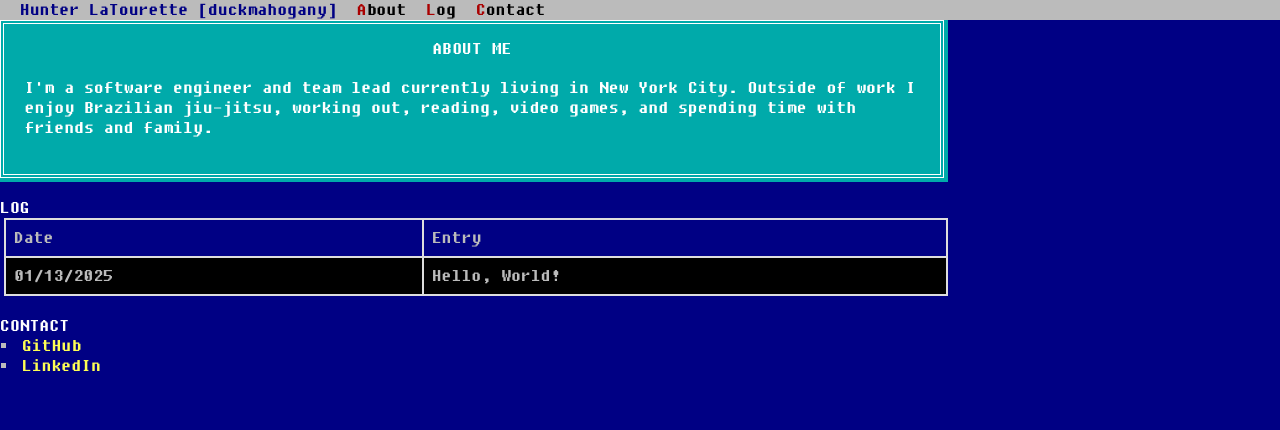
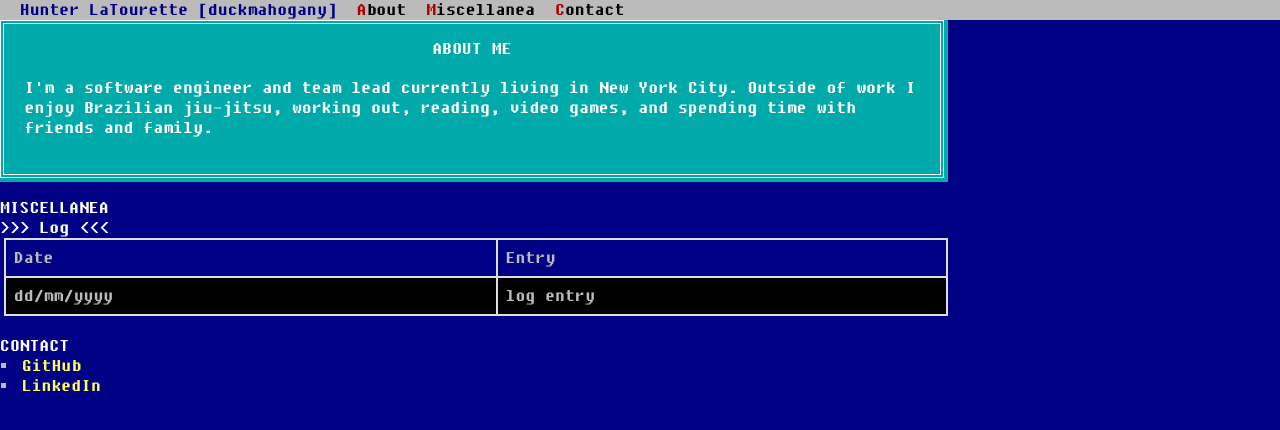
Before and after one commit to hlatourette/hlatourette.me, a plain HTML site: page src/index.html in a window 1280 px wide. Drawn offline with nearby package versions, Linux system fonts and the light colour scheme.

Commit message:
refactor (*): layout updates

```diff
--- a/src/index.html
+++ b/src/index.html
@@ -15,7 +15,7 @@
           <div class="nav-collapse collapse">
             <ul class="nav">
               <li><a href="#about">About</a></li>
-              <li><a href="#log">Log</a></li>
+              <li><a href="#log">Miscellanea</a></li>
               <li><a href="#contact">Contact</a></li>
             </ul>
           </div>
@@ -36,7 +36,12 @@
 
     <div class="row" id="log">
       <div class="span12">
-        <h1>Log</h1>
+        <h1>Miscellanea</h1>
+      </div>
+    </div>
+    <div class="row">
+      <div class="span12">
+        <h3>Log</h3>
         <table class="table table-bordered">
           <caption class="text-left" hidden>Log</caption>
           <thead>
@@ -47,8 +52,8 @@
           </thead>
           <tbody>
             <tr class="info">
-              <td>01/13/2025</td>
-              <td>Hello, World!</td>
+              <td>dd/mm/yyyy</td>
+              <td>log entry</td>
             </tr>
           </tbody>
         </table>
@@ -58,6 +63,10 @@
     <div class="row" id="contact">
       <div class="span12">
         <h1>Contact</h1>
+      </div>
+    </div>
+    <div class="row">
+      <div class="span12">
         <ul>
           <li><a href="https://github.com/hlatourette">GitHub</a></li>
           <li><a href="https://www.linkedin.com/in/hunter-latourette">LinkedIn</a></li>
```
